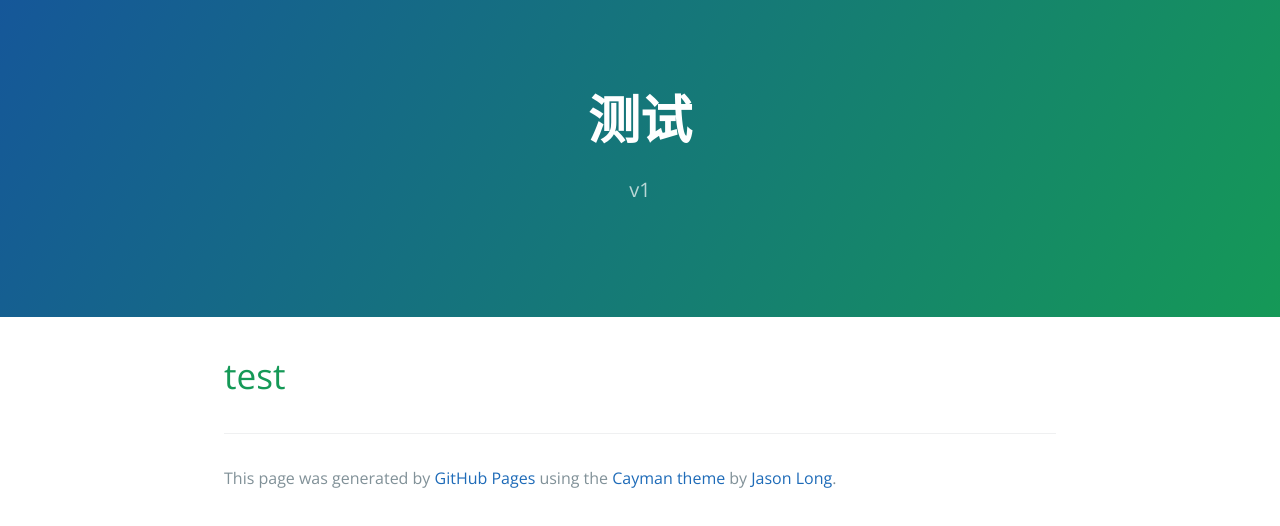
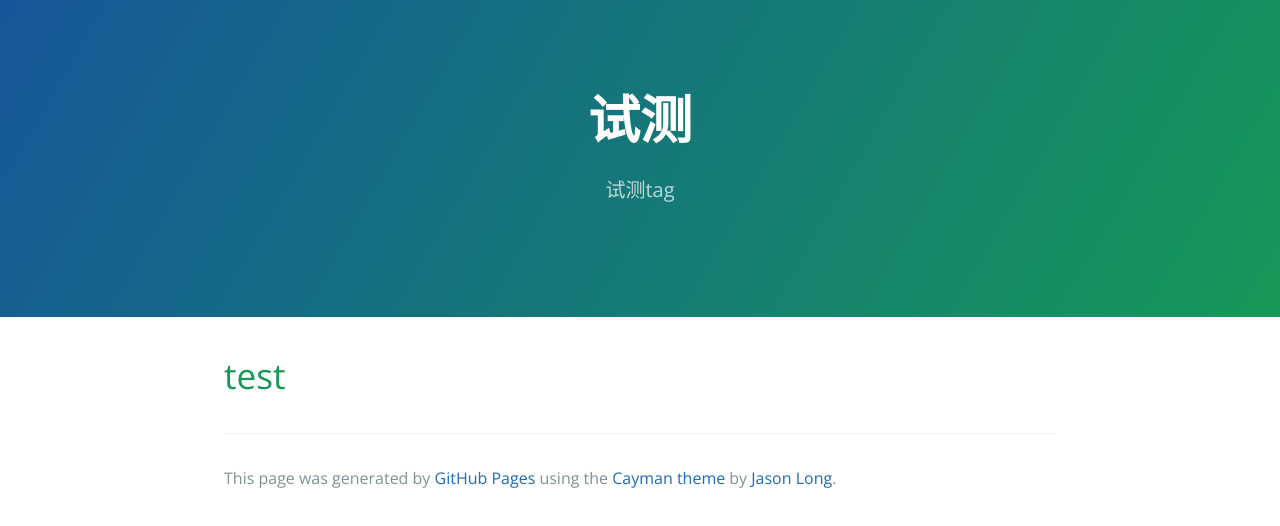
Before and after one commit to chenyong6/chenyong6, a plain HTML site: page index.html in a window 1280 px wide. Drawn offline with nearby package versions, Linux system fonts and the light colour scheme.

Commit message:
Update index.html

```diff
--- a/index.html
+++ b/index.html
@@ -11,8 +11,8 @@
   </head>
   <body>
     <section class="page-header">
-      <h1 class="project-name">测试</h1>
-      <h2 class="project-tagline">v1</h2>
+      <h1 class="project-name">试测</h1>
+      <h2 class="project-tagline">试测tag</h2>
     </section>
 
     <section class="main-content">
```
